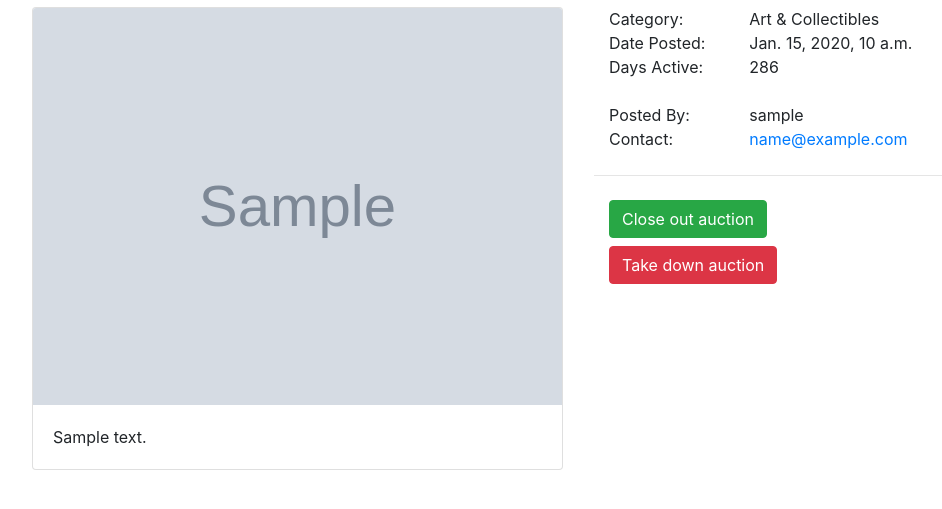
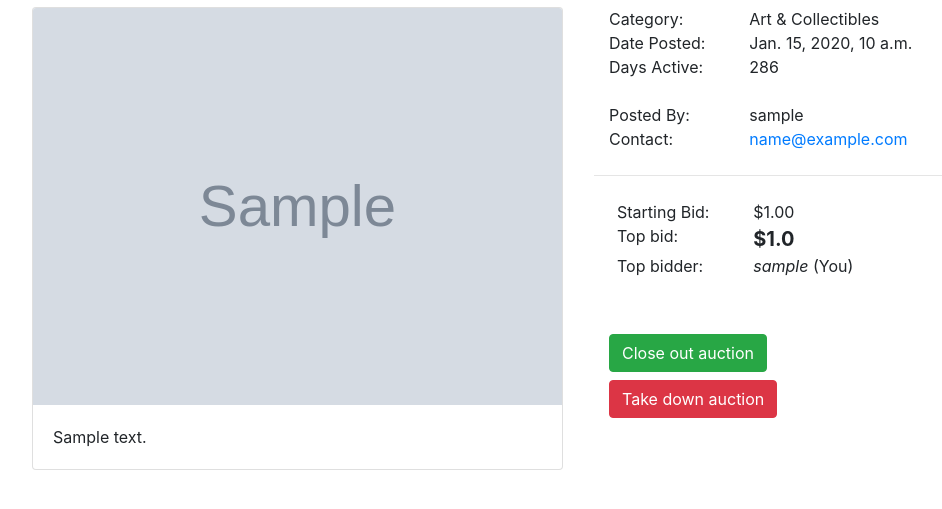
Before and after one commit to NHopewell/cs50-web-programming-with-python-and-javascript, a Django app: a page that uses week_4_SQL_Models_Migrations/commerce/auctions/templates/auctions/listing.html in a window 1280 px wide. Shown: the part 234-743 px from the top of the page, without its empty margins (54-996 px from the left). Run offline with Django 3.2, Linux system fonts and the light colour scheme; a user stored in the database is signed in; tables that the repository leaves empty hold one stand-in row (values such as "Sample post"); grey boxes marked "Sample" are stand-in pictures; some libraries are stand-ins or nearby versions.

Commit message:
updates view functionality listing

```diff
--- a/week_4_SQL_Models_Migrations/commerce/auctions/templates/auctions/listing.html
+++ b/week_4_SQL_Models_Migrations/commerce/auctions/templates/auctions/listing.html
@@ -50,15 +50,7 @@
 
             <hr class="mr-4">
 
-            {% if listing.owner_id == user.id %}
-            <div class="container mt-4">
-                <div><a class="btn btn-success mb-2" href="#">Close out auction</a></div>
-                <div><a class="btn btn-danger" href="{% url 'delete_listing' listing.id %}">Take down auction</a></div>
-
-            </div>
-            {% elif request.user.is_authenticated %}
-
-
+            {% if request.user.is_authenticated %}
             <div class="col p-2">
 
                 <div class="container mb-4">
@@ -70,13 +62,19 @@
                         <div class="col">Top bid:</div>
                         {% if top_bid %}
                         <div class="col-9"><strong style="font-size: 125%">${{top_bid}}</strong></div>
+                        <div class="col">Top bidder:</div>
+                        {% if top_bidder == request.user.username %}
+                        <div class="col-9"><em>{{top_bidder}}</em> (You)</div>
                         {% else %}
-                        <div class="col-9"><em>$No top bid yet.</em></div>
+                        <div class="col-9"><em>{{top_bidder}}</em></div>
+                        {% endif %}
+                        {% else %}
+                        <div class="col-9"><em>No top bid yet.</em></div>
                         {% endif %}
                     </div>
                 </div>
 
-
+                {% if not listing.owner_id == user.id %}
                 <form class="form-inline mb-4" actions="{% url 'listing' listing.id %}" method="POST">
                     {% csrf_token %}
                     <div class="form-group mx-sm-3 mb-2">
@@ -84,11 +82,22 @@
                     </div>
                     <button type="submit" class="btn btn-primary mb-2" name="submit-bid">Place bid</button>
                 </form>
+                {% endif %}
+            </div>
+            {% endif %}
+
+            {% if listing.owner_id == user.id %}
+            <div class="container mt-4">
+                <div><a class="btn btn-success mb-2" href="#">Close out auction</a></div>
+                <div><a class="btn btn-danger" href="{% url 'delete_listing' listing.id %}">Take down auction</a></div>
+
+            </div>
+            {% else %}
             <div class="container">
                 <form actions="{% url 'listing' listing.id %}" method="POST">
                     {% csrf_token %}
                     {% if on_watchlist %}
-                            <div >
+                    <div>
                         <em>Remove from watchlist:</em>
                         <button type="submit" class="btn btn-link" name="submit-watchlist">
                             <i class="fas fa-times-circle fa-2x"></i>
@@ -103,8 +112,6 @@
                     </div>
                     {% endif %}
                 </form>
-
-                </div>
             </div>
             {% endif %}
         </div>
--- a/week_4_SQL_Models_Migrations/commerce/auctions/views.py
+++ b/week_4_SQL_Models_Migrations/commerce/auctions/views.py
@@ -84,7 +84,10 @@ def listing(request, listing_id):
     if bids:
         all_bids = [q.bid for q in Bid.objects.filter(listing_id=listing.id)]
         top_bid = float(max(all_bids))
-
+        top_bidder = User.objects.get(pk=Bid.objects.get(bid=top_bid).bidder_id).username
+    else:
+        top_bid = None
+        top_bidder = None
 
     if request.method == 'POST' and 'submit-watchlist' in request.POST:
         already_on_watchlist = Watchlist.objects.filter(listing_id=listing_id, user_id=request.user.id)
@@ -105,6 +108,8 @@ def listing(request, listing_id):
                 "owner": owner,
                 "category": category,
                 "days_active": days_active,
+                "top_bid": top_bid,
+                "top_bidder": top_bidder,
                 "on_watchlist": False
             })
     elif request.method == 'POST' and 'submit-bid' in request.POST:
@@ -124,6 +129,7 @@ def listing(request, listing_id):
                     "category": category,
                     "days_active": days_active,
                     "top_bid": top_bid,
+                    "top_bidder": top_bidder,
                     "on_watchlist": False
                 })
             else:
@@ -135,6 +141,7 @@ def listing(request, listing_id):
                     "category": category,
                     "days_active": days_active,
                     "top_bid": top_bid,
+                    "top_bidder": top_bidder,
                     "on_watchlist": False
                 })
 
@@ -147,6 +154,7 @@ def listing(request, listing_id):
                     "category": category,
                     "days_active": days_active,
                     "top_bid": top_bid,
+                    "top_bidder": top_bidder,
                     "on_watchlist": False
                 })
     else:
@@ -163,6 +171,7 @@ def listing(request, listing_id):
             "category": category,
             "days_active": days_active,
             "top_bid": top_bid,
+            "top_bidder": top_bidder,
             "on_watchlist": on_watchlist
         })
 
```
Also changed, not shown: week_4_SQL_Models_Migrations/commerce/media/listing_pics/20201005_183806_lCHXTri.jpg (added). Lines whose indentation alone changed are shown as unchanged.
